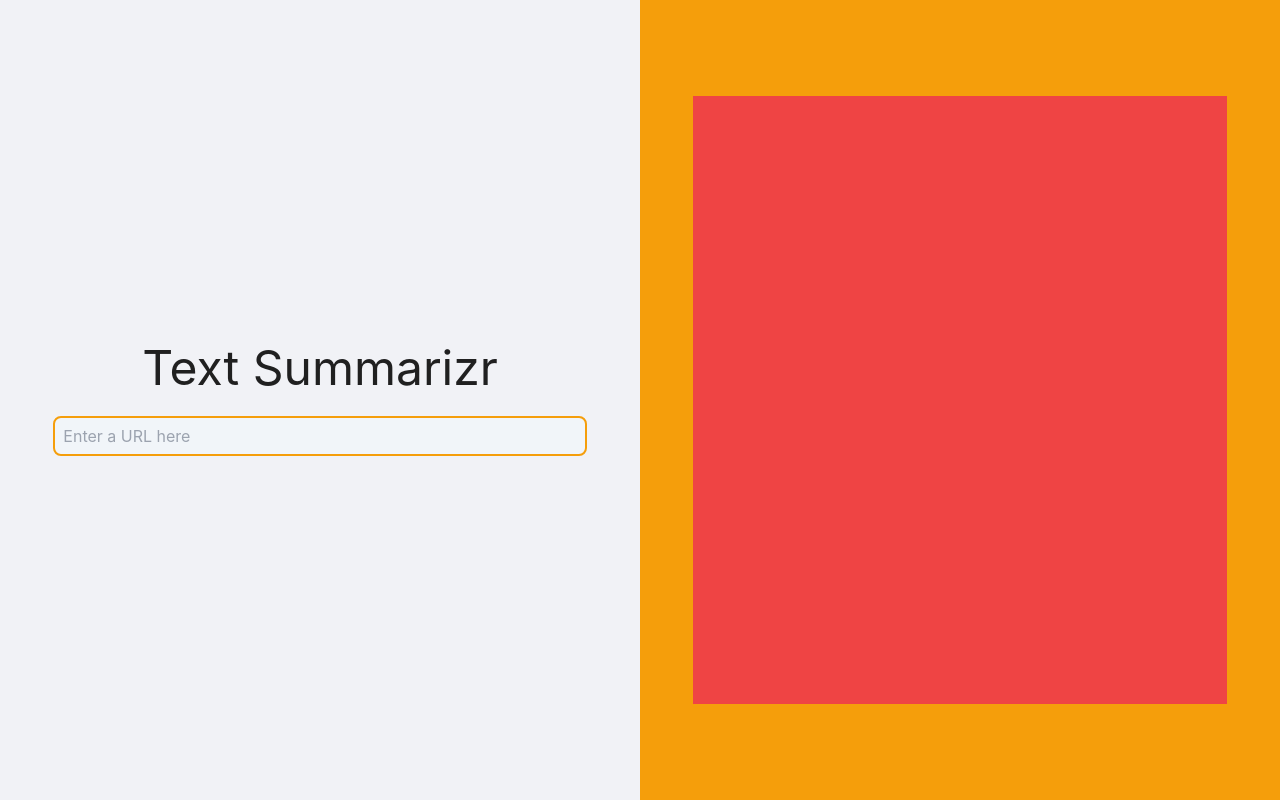
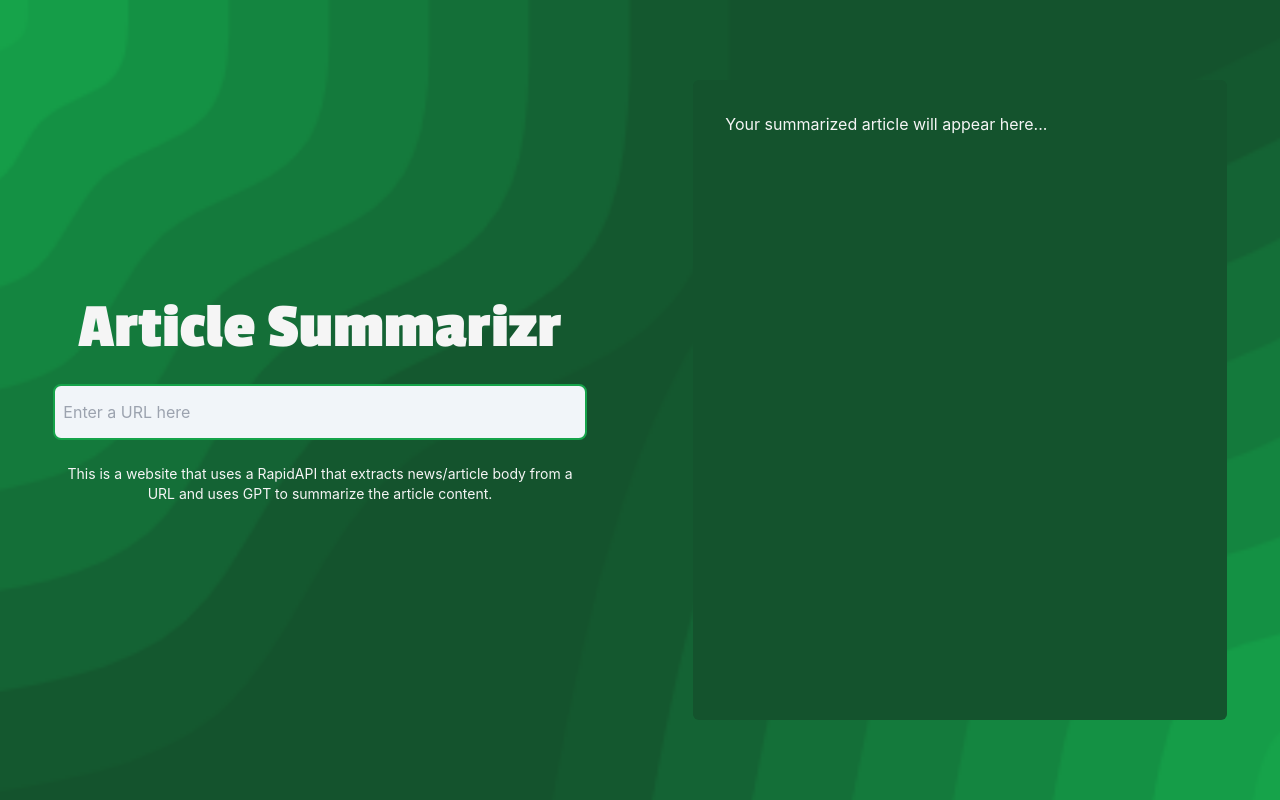
Before and after one commit to prashanthrebala/Article-Summarizr, a React (Vite) app in the folder client/: page / in a window 1280 px wide. Built offline with nearby package versions, Linux system fonts and the light colour scheme.

Commit message:
basic layout complete

```diff
--- a/client/index.html
+++ b/client/index.html
@@ -3,6 +3,16 @@
 	<head>
 		<meta charset="UTF-8" />
 		<link rel="icon" type="image/svg+xml" href="/vite.svg" />
+		<link rel="preconnect" href="https://fonts.googleapis.com" />
+		<link rel="preconnect" href="https://fonts.gstatic.com" crossorigin />
+		<link
+			href="https://fonts.googleapis.com/css2?family=Passion+One:wght@400;700&display=swap"
+			rel="stylesheet"
+		/>
+		<link
+			href="https://fonts.googleapis.com/css2?family=Passion+One:wght@400;700&display=swap"
+			rel="stylesheet"
+		/>
 		<meta name="viewport" content="width=device-width, initial-scale=1.0" />
 		<title>Vite + React</title>
 	</head>
--- a/client/src/components/Summarizr.jsx
+++ b/client/src/components/Summarizr.jsx
@@ -1,8 +1,11 @@
 import { useRef, useState } from "react";
+import background from "../assets/haikei-blob.png";
 
 export const Summarizr = () => {
 	const urlInputRef = useRef();
-	const [summarizedData, setSummarizedData] = useState("");
+	const [summarizedData, setSummarizedData] = useState(
+		"<p>Your summarized article will appear here...<p>"
+	);
 	const handleKeyPress = async (event) => {
 		if (event.key === "Enter") {
 			// const url = urlInputRef.current.value;
@@ -15,7 +18,6 @@ export const Summarizr = () => {
 				});
 				const data = await response.json();
 				console.log("API response:", data);
-				// response.summary.replace(/\n/g, "<br>")
 				setSummarizedData(data.summary.replace(/\n/g, "<br>"));
 			} catch (error) {
 				console.error("API error:", error);
@@ -24,20 +26,42 @@ export const Summarizr = () => {
 	};
 
 	return (
-		<div className="flex items-center md:justify-center justify-around md:flex-row flex-col min-h-screen">
-			<div className="w-full md:w-1/2 flex items-center justify-center flex-col space-y-6">
-				<div className="text-5xl">Text Summarizr</div>
+		<div
+			className="flex items-center md:justify-center md:flex-row flex-col min-h-screen text-neutral-100"
+			style={{
+				background: `url(${background})`,
+				backgroundRepeat: "no-repeat",
+				backgroundSize: "cover",
+				backgroundPosition: "center",
+			}}
+		>
+			<div className="w-full md:w-1/2 flex items-center justify-center flex-col space-y-6 my-6">
+				<div
+					style={{
+						fontFamily: "Passion One",
+						fontWeight: "700",
+						fontSize: "4em",
+					}}
+					className="text-5xl w-5/6 text-center"
+				>
+					Article Summarizr
+				</div>
 				<input
 					ref={urlInputRef}
 					onKeyDown={handleKeyPress}
-					className="w-5/6 rounded-lg p-2 outline-0 h-10 border-2 border-amber-500 bg-slate-100"
+					className="w-5/6 rounded-lg p-2 outline-0 h-14 border-2 border-green-600 bg-slate-100 text-neutral-800"
 					placeholder="Enter a URL here"
 				/>
+				<div className="w-5/6 text-sm text-center">
+					{`This is a website that uses a RapidAPI that extracts news/article body from a URL and uses GPT to summarize the article content.`}
+				</div>
 			</div>
-			<div className="w-full md:w-1/2 text-center md:min-h-screen bg-amber-500 flex justify-center md:py-24">
+			<div className="w-full md:w-1/2 text-center h-full md:min-h-screen flex justify-center md:items-center py-4 md:py-16">
 				<div
-					className="bg-red-500 w-5/6 text-justify"
-					dangerouslySetInnerHTML={{ __html: summarizedData }}
+					className="w-11/12 md:w-5/6 text-justify md:overflow-y-auto md:h-[80vh] bg-green-900 rounded-md p-2 md:p-8"
+					dangerouslySetInnerHTML={{
+						__html: summarizedData,
+					}}
 				></div>
 			</div>
 		</div>
--- a/client/src/index.css
+++ b/client/src/index.css
@@ -6,9 +6,9 @@
 	font-family: Inter, system-ui, Avenir, Helvetica, Arial, sans-serif;
 	line-height: 1.5;
 	font-weight: 400;
+	--scrollcolor: #15803d;
 
 	color: rgba(0, 0, 0, 0.87);
-	background-color: #f1f2f6;
 
 	font-synthesis: none;
 	text-rendering: optimizeLegibility;
@@ -16,3 +16,24 @@
 	-moz-osx-font-smoothing: grayscale;
 	-webkit-text-size-adjust: 100%;
 }
+
+/* Firefox */
+* {
+	scrollbar-width: thin;
+	/* scrollbar-color: var(--secondary) var(--primary); */
+}
+
+/* Chrome, Edge, and Safari */
+*::-webkit-scrollbar {
+	width: 5px;
+	padding-right: 10px;
+}
+
+*::-webkit-scrollbar-track {
+	border-radius: 15px;
+}
+
+*::-webkit-scrollbar-thumb {
+	background-color: var(--scrollcolor);
+	border-radius: 14px;
+}
```
Also changed, not shown: client/src/assets/haikei-blob.png (added). Lines whose indentation alone changed are shown as unchanged.
